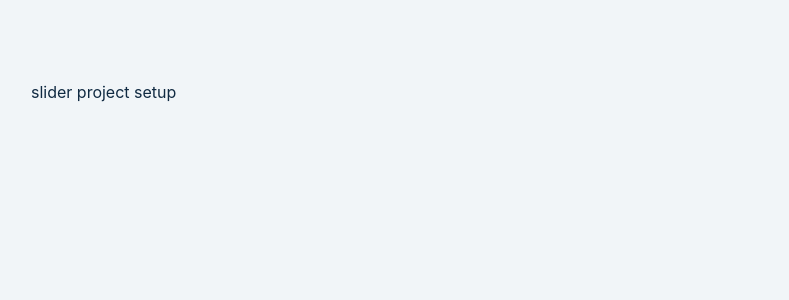
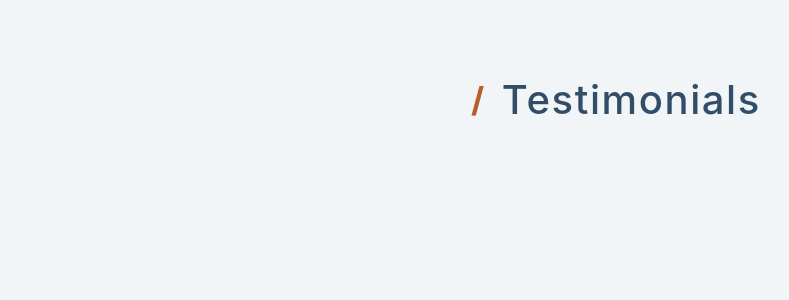
Before and after one commit to otiisaac199/testimonial-slider-project, a React (Create React App) app: page / in a window 1280 px wide. Shown: the top 300 px of the page, without its empty margins (24-813 px from the left). Built offline with nearby package versions, Linux system fonts and the light colour scheme.

Commit message:
chores: created a testimonial component

```diff
--- a/src/App.js
+++ b/src/App.js
@@ -6,7 +6,16 @@ function App() {
   const [people, setPeople] = useState(data);
   const [index, setIndex] = useState(0);
 
-  return <section className="section">slider project setup</section>;
+  return (
+    <section className="section">
+      <div className="title">
+        <h2>
+          <span>/</span>
+          testimonials
+        </h2>
+      </div>
+    </section>
+  );
 }
 
 export default App;
```
Also changed, not shown: src/components/Testimonial.js (added, +7 -0 lines).
